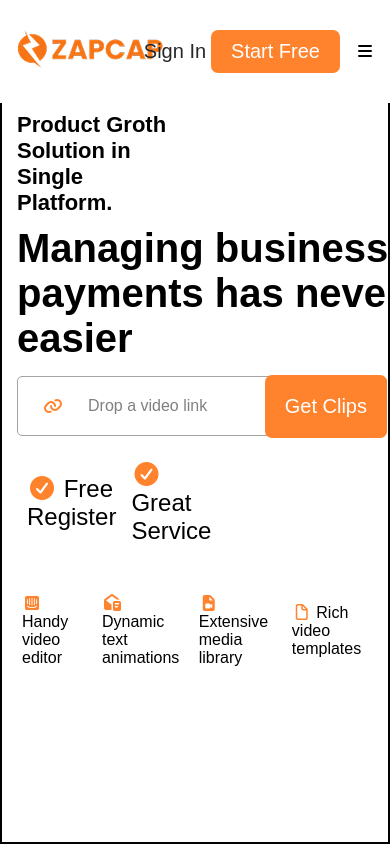
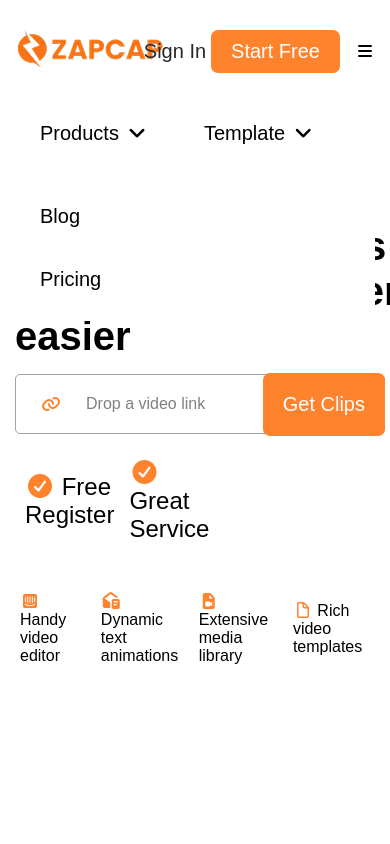
Before and after one commit to Prosonjit2006/ZapCap---Custom-CSS, a plain HTML site: page index.html in a window 390 px wide. Both pictures are taken after a click on the link "Start Free". Shown: the top 844 px of the page. Drawn offline with Linux system fonts and the light colour scheme; a web font is replaced by a local one.

Commit message:
modified html, cs & js

```diff
--- a/css/style.css
+++ b/css/style.css
@@ -198,7 +198,7 @@ nav,
 
 /*============================================ banner part =======*/
 .banner {
-    border: 2px solid black;
+    /* border: 2px solid black; */
     position: relative;
 
     /* background-image: url('../img/hero-section.png');
@@ -778,11 +778,6 @@ a {
 
     /* navbar part */
 
-    .navbar-brand {
-        width: 100%;
-        display: flex;
-        justify-content: space-between;
-    }
 
     .banner .container .row {
         margin-top: 80px;
@@ -792,15 +787,29 @@ a {
         display: none;
     }
 
+
+
+
+
+
+
+
+
+
+
+
+
+
+         .navbar-brand {
+             width: 100%;
+             display: flex;
+             align-items: center;
+             justify-content: space-between;
+         }
+
          .nav-togglar {
              display: block;
-    }
-
-    .navitems,
-    .navlist {
-        display: flex;
-        flex-direction: column;
-        display: none;
+             color: black;
          }
 
                  nav {
@@ -811,6 +820,46 @@ a {
                      position: absolute;
                      right: 30px;
                  }
+
+         .navlist {
+             background-color: #ffffff;
+
+             display: flex;
+             /* justify-content: start; */
+             flex-direction: column;
+             display: none;
+
+             width: 100%;
+             text-align: start;
+             /* margin: 0 -15px; */
+             position: absolute;
+             top: 99%;
+             left: 0;
+             /* right: 0; */
+         }
+
+
+         .showList {
+             display: block;
+         }
+
+
+
+
+
+
+
+
+
+
+
+
+
+
+
+
+
+
 
     .themes .row {
         padding: 20px 50px;
--- a/index.html
+++ b/index.html
@@ -20,7 +20,7 @@
     <!-- header  -->
     <header>
       <!-- navbar part -->
-      <div class="navbar">
+      <div class="navbar" id="navtogglar">
         <div class="container">
           <nav>
             <div class="navbar-brand">
@@ -756,5 +756,8 @@
         </div>
       </div>
     </footer>
+
+    <!-- js link -->
+     <script src="./js/script.js"></script>
   </body>
 </html>
--- /dev/null
+++ b/js/script.js
@@ -0,0 +1,13 @@
+
+
+let toggler=document.querySelector("#navtogglar");
+let navlist=document.querySelector(".navlist");
+
+// console.log(toggler, navlist)
+
+toggler.addEventListener("click", listDisplay);
+
+function listDisplay() {
+    //   alert('cicked')
+    navlist.classList.toggle("showList");
+}
```
Lines whose indentation alone changed are shown as unchanged.
